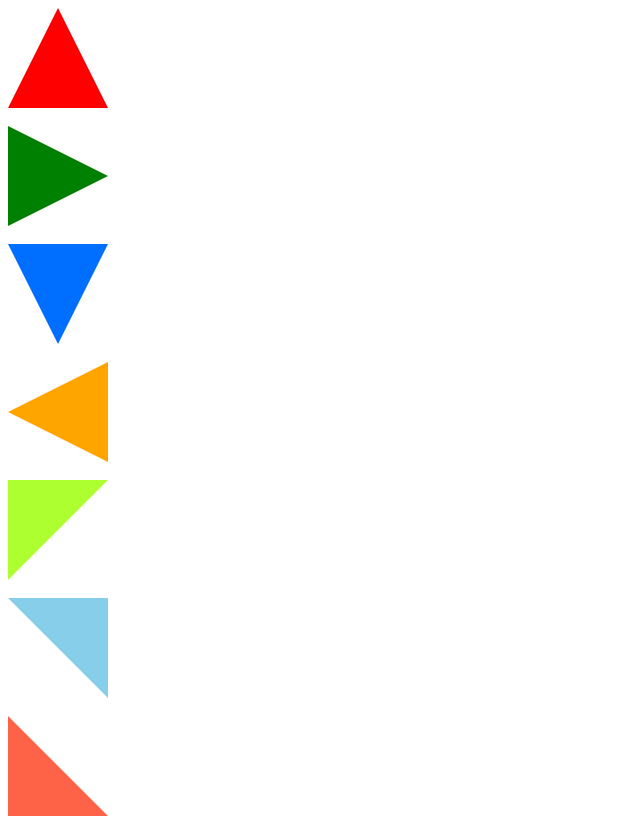
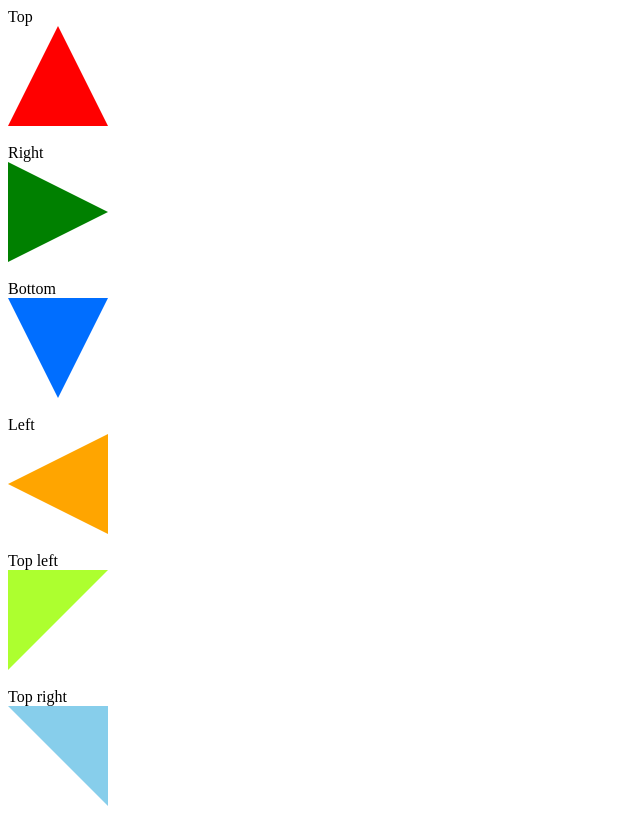
Before and after one commit to NazaNEYn/Triangles, a plain HTML site: page index.html in a window 1280 px wide. Shown: the top 819 px of the page, without its empty margins (0-640 px from the left). Drawn offline with Linux system fonts and the light colour scheme.

Commit message:
Update index.html

```diff
--- a/index.html
+++ b/index.html
@@ -12,21 +12,38 @@
 <body>
 
 
+
+    Top
     <div class="up"></div>
     <br>
+
+    Right
     <div class="right"></div>
     <br>
+
+    Bottom
     <div class="bottom"></div>
     <br>
+
+    Left
     <div class="left"></div>
     <br>
+
+    Top left
     <div class="top-left"></div>
     <br>
+
+    Top right
     <div class="top-right"></div>
     <br>
+
+    Bottom left
     <div class="bottom-left"></div>
     <br>
+
+    Bottom right
     <div class="bottom-right"></div>
+
 
 
 
```
